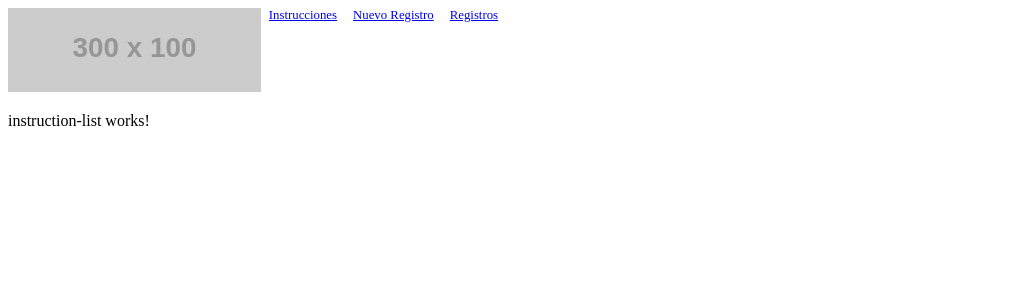
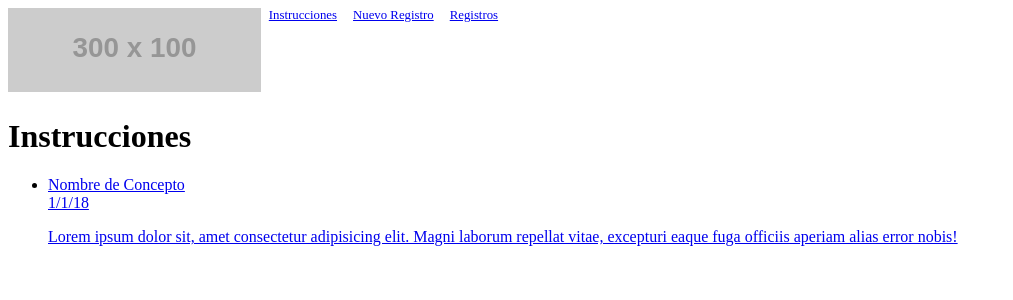
Before and after one commit to proyecto-galeria/proyecto-galeria-app, an Angular app: page /instrucciones in a window 1280 px wide. Shown: the top 300 px of the page, without its empty margins (0-1013 px from the left). Built offline with nearby package versions, Linux system fonts and the light colour scheme; what angular-in-memory-web-api would draw is missing.

Commit message:
added instructions service

```diff
--- a/src/app/core/services/backend-fake/backend-fake.service.ts
+++ b/src/app/core/services/backend-fake/backend-fake.service.ts
@@ -1,6 +1,7 @@
 import { Injectable } from '@angular/core';
 import { InMemoryDbService } from 'angular-in-memory-web-api';
 
+import { instructions } from "./fake-data/instructions-fake";
 import { records } from "./fake-data/records-fake";
 
 
@@ -11,7 +12,8 @@ export class BackendFakeService implements InMemoryDbService {
 
     return {
 
-     records
+      instructions,
+      records
 
     }
 
--- /dev/null
+++ b/src/app/core/services/backend-fake/fake-data/instructions-fake.ts
@@ -0,0 +1,19 @@
+export let instructions = [
+
+    {
+        id: 0,
+        description: "Minim mollit dolor non sit irure occaecat exercitation esse nulla.",
+        date: '2018-08-18T03:08:34+00:00',
+        concept: 0,
+        user: 0,
+    },
+
+    {
+        id: 1,
+        description: "Ipsum aliquip elit sit deserunt.",
+        date: '2018-08-21T04:08:34+00:00',
+        concept: 1,
+        user: 0,
+    },
+
+];
--- a/src/app/instructions/instruction-list/instruction-list.component.html
+++ b/src/app/instructions/instruction-list/instruction-list.component.html
@@ -1,3 +1,26 @@
-<p>
-  instruction-list works!
-</p>
+<h1>
+  Instrucciones
+</h1>
+
+<ul>
+  <li>
+    <a [routerLink]="['/instrucciones',0]">
+      <header>
+        <div class="concept">
+          Nombre de Concepto
+        </div>
+        <div class="date">
+          1/1/18
+        </div>
+      </header>
+
+      <div class="description">
+        <p>
+          Lorem ipsum dolor sit, amet consectetur adipisicing elit. Magni laborum repellat vitae, excepturi eaque fuga officiis aperiam
+          alias error nobis!
+        </p>
+      </div>
+
+    </a>
+  </li>
+</ul>
--- a/src/app/instructions/instruction-list/instruction-list.component.ts
+++ b/src/app/instructions/instruction-list/instruction-list.component.ts
@@ -1,4 +1,5 @@
 import { Component, OnInit } from '@angular/core';
+import { Router } from "@angular/router";
 
 @Component({
   selector: 'instruction-list',
--- a/src/app/instructions/instructions-routing.module.ts
+++ b/src/app/instructions/instructions-routing.module.ts
@@ -15,7 +15,7 @@ const routes: Routes = [
         // ]
       },
       {
-        path: ':id',
+        path: ':instruction_id',
         component: InstructionDetailComponent
       },
     ]
```
Also changed, not shown: src/app/instructions/instructions.service.ts (added, +33 -0 lines), src/app/shared/models/instruction.model.ts (+12 -2 lines), 1 other file (tests, documents, lock files or other folders).
